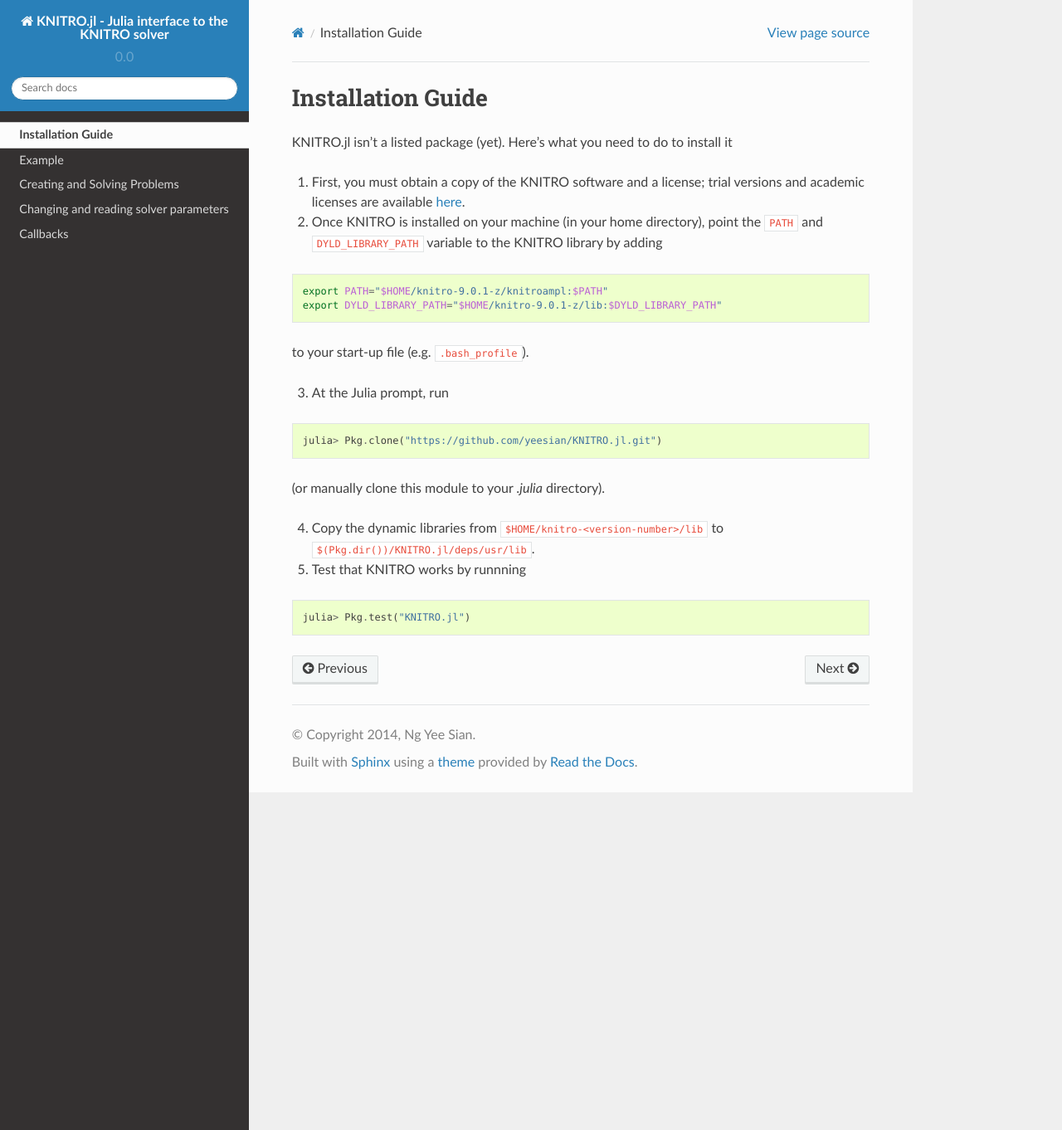
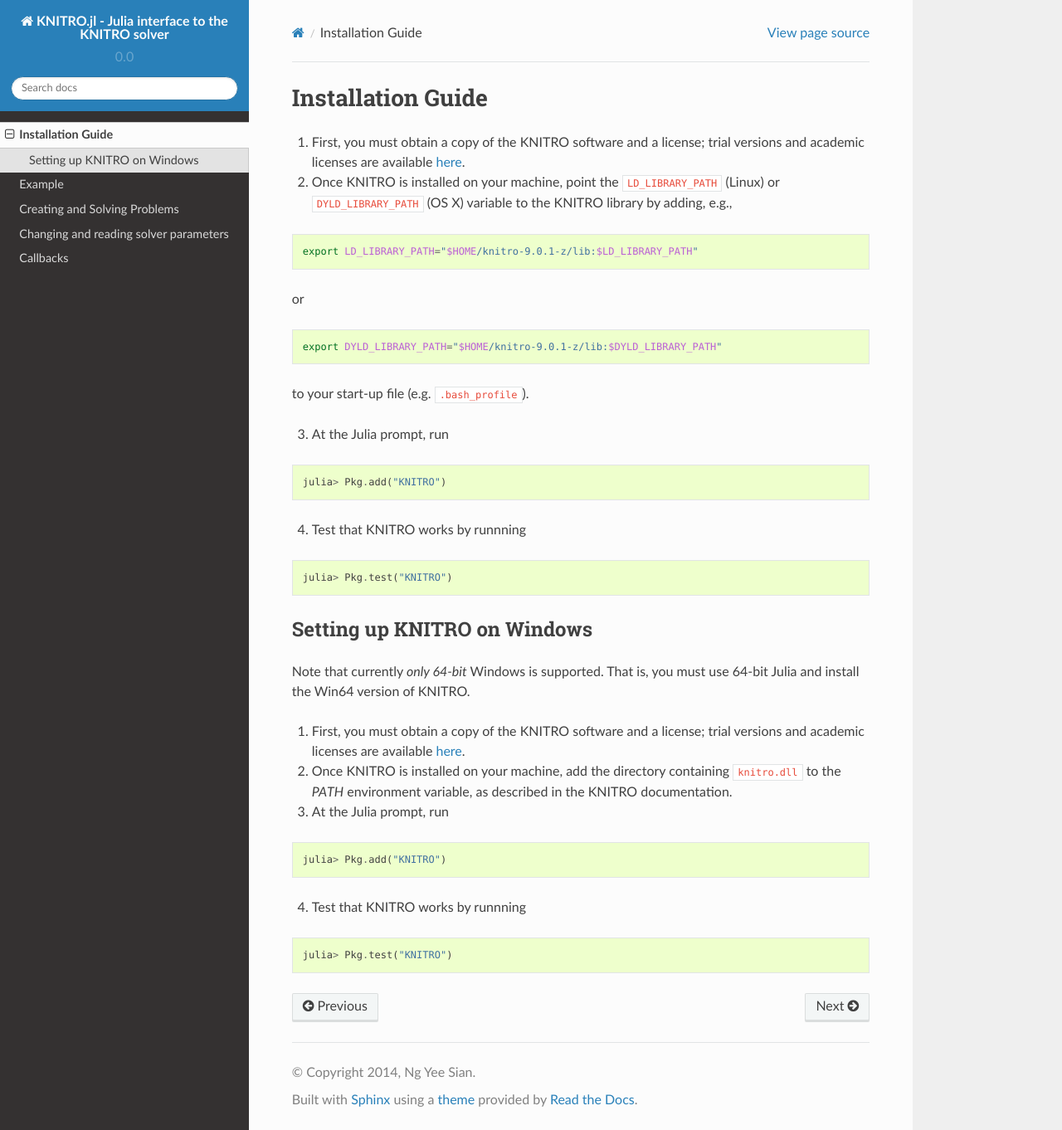
Before and after one commit to jump-dev/KNITRO.jl, a Sphinx documentation site: the page built from doc/installation.rst, in a window 1280 px wide and 1362 px high. Shown: the whole window at 83% size. Built offline with Sphinx 7.4.7 and the Read the Docs theme 2.0.0, drawn with Linux system fonts in a browser that asks for light colours.

Commit message:
update main documentation
with new installation instructions, and to fix links

```diff
--- a/doc/installation.rst
+++ b/doc/installation.rst
@@ -1,14 +1,18 @@
+------------------
 Installation Guide
 ------------------
-KNITRO.jl isn't a listed package (yet). Here's what you need to do to install it
-
 1. First, you must obtain a copy of the KNITRO software and a license; trial versions and academic licenses are available `here`_.
 
-2. Once KNITRO is installed on your machine (in your home directory), point the ``PATH`` and ``DYLD_LIBRARY_PATH`` variable to the KNITRO library by adding
+2. Once KNITRO is installed on your machine, point the ``LD_LIBRARY_PATH`` (Linux) or ``DYLD_LIBRARY_PATH`` (OS X) variable to the KNITRO library by adding, e.g.,
 
 .. code-block:: bash
 
-    export PATH="$HOME/knitro-9.0.1-z/knitroampl:$PATH"
+    export LD_LIBRARY_PATH="$HOME/knitro-9.0.1-z/lib:$LD_LIBRARY_PATH"
+
+or
+
+.. code-block:: bash
+
     export DYLD_LIBRARY_PATH="$HOME/knitro-9.0.1-z/lib:$DYLD_LIBRARY_PATH"
 
 to your start-up file (e.g. ``.bash_profile``).
@@ -17,17 +21,33 @@
 
 .. code-block:: julia
 
-    julia> Pkg.clone("https://github.com/yeesian/KNITRO.jl.git")
+    julia> Pkg.add("KNITRO")
 
-(or manually clone this module to your `.julia` directory).
-
-4. Copy the dynamic libraries from ``$HOME/knitro-<version-number>/lib`` to ``$(Pkg.dir())/KNITRO.jl/deps/usr/lib``.
-
-5. Test that KNITRO works by runnning
+4. Test that KNITRO works by runnning
 
 .. code-block:: julia
 
-    julia> Pkg.test("KNITRO.jl")
+    julia> Pkg.test("KNITRO")
+
+Setting up KNITRO on Windows
+^^^^^^^^^^^^^^^^^^^^^^^^^^^^
+Note that currently *only 64-bit* Windows is supported. That is, you must use 64-bit Julia and install the Win64 version of KNITRO.
+
+1. First, you must obtain a copy of the KNITRO software and a license; trial versions and academic licenses are available `here`_.
+
+2. Once KNITRO is installed on your machine, add the directory containing ``knitro.dll`` to the `PATH` environment variable, as described in the KNITRO documentation.
+
+3. At the Julia prompt, run
+
+.. code-block:: julia
+
+    julia> Pkg.add("KNITRO")
+
+4. Test that KNITRO works by runnning
+
+.. code-block:: julia
+
+    julia> Pkg.test("KNITRO")
 
 
-.. _here: http://www-01.ibm.com/software/websphere/products/optimization/cplex-studio-preview-edition/
+.. _here: http://www.ziena.com/download.htm
--- a/doc/knitro.rst
+++ b/doc/knitro.rst
@@ -5,7 +5,7 @@
 .. module:: KNITRO
    :synopsis: Julia interface for the KNITRO solver
 
-The KNITRO.jl package provides an interface for using the [KNITRO solver](http://www.ziena.com/knitro.htm) from the [Julia language](http://julialang.org/). You cannot use KNITRO.jl without having purchased and installed a copy of KNITRO from [Ziena Optimization](http://www.ziena.com/). This package is available free of charge and in no way replaces or alters any functionality of Ziena's KNITRO solver.
+The KNITRO.jl package provides an interface for using the `KNITRO solver`_ from the `Julia language`_. You cannot use KNITRO.jl without having purchased and installed a copy of KNITRO from `Ziena Optimization`_. This package is available free of charge and in no way replaces or alters any functionality of Ziena's KNITRO solver.
 
 KNITRO functionality is extensive, so coverage is incomplete, but the basic functionality for solving linear, nonlinear, and mixed-integer programs is provided.
 
@@ -19,3 +19,7 @@
    solving.rst
    solverparams.rst
    callbacks.rst
+
+.. _KNITRO solver: http://www.ziena.com/knitro.htm
+.. _Julia language: http://julialang.org/
+.. _Ziena Optimization: http://www.ziena.com/
```
